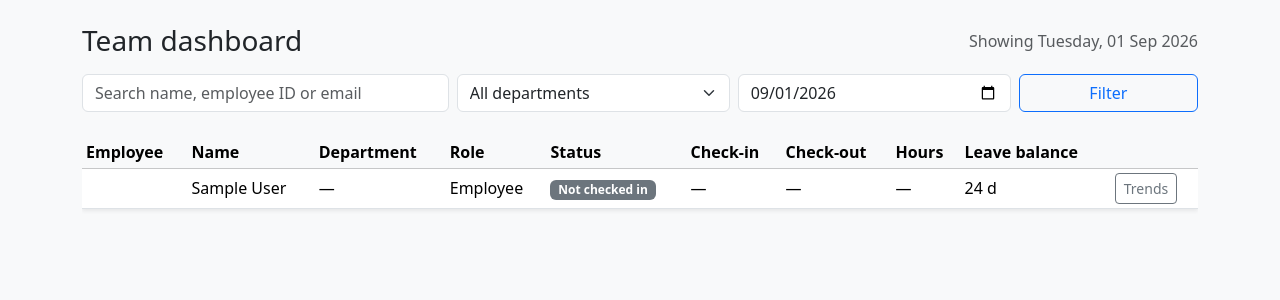
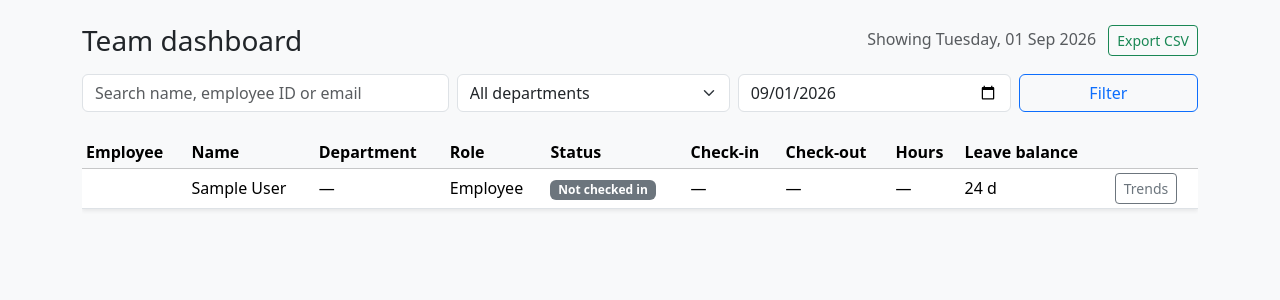
Before and after one commit to dangbros/employee_management_system, a Django app: page /attendance/hr/ in a window 1280 px wide. Shown: the part 56-356 px from the top of the page. Run offline with Django 5.2, Linux system fonts and the light colour scheme; the visitor is signed in with stand-in values (Sample User, id 1); data comes from the database, SQL or seed files in the repository; data that the repository does not hold is empty.

Commit message:
Add monthly attendance CSV export to HR dashboard
New HR-only endpoint streams employee/date/check-in/check-out/hours/
status rows for a given month using the stdlib csv module; Export CSV
button added next to the dashboard date indicator.

```diff
--- a/attendance/urls.py
+++ b/attendance/urls.py
@@ -8,5 +8,6 @@ urlpatterns = [
     path("check-out/", views.check_out_view, name="check_out"),
     path("history/", views.history, name="attendance_history"),
     path("hr/", views.hr_dashboard, name="hr_dashboard"),
+    path("hr/export/", views.hr_export_csv, name="hr_export_csv"),
     path("hr/employee/<int:user_id>/", views.hr_employee_detail, name="hr_employee_detail"),
 ]
--- a/attendance/views.py
+++ b/attendance/views.py
@@ -1,3 +1,4 @@
+import csv
 import datetime as dt
 
 from django.conf import settings
@@ -5,6 +6,7 @@ from django.contrib import messages
 from django.contrib.auth import get_user_model
 from django.contrib.auth.decorators import login_required
 from django.db.models import Q
+from django.http import HttpResponse
 from django.shortcuts import get_object_or_404, redirect, render
 from django.utils import timezone
 from django.views.decorators.http import require_POST
@@ -205,3 +207,50 @@ def hr_employee_detail(request, user_id):
             "recent_leaves": employee.leave_requests.select_related("reviewed_by")[:10],
         },
     )
+
+
+@hr_required
+def hr_export_csv(request):
+    """Download one month of attendance for all active employees as CSV.
+
+    Uses the same status-computation service as the dashboards, so the
+    export can never disagree with what HR sees on screen.
+    """
+    User = get_user_model()
+    today = services.local_date()
+    ref = today
+    month_str = request.GET.get("month", "").strip()
+    if month_str:
+        try:
+            ref = dt.date.fromisoformat(month_str + "-01")
+        except ValueError:
+            ref = today
+    start, end = services.month_bounds(ref)
+
+    response = HttpResponse(content_type="text/csv")
+    response["Content-Disposition"] = (
+        f'attachment; filename="attendance-{start:%Y-%m}.csv"'
+    )
+    writer = csv.writer(response)
+    writer.writerow(
+        ["Employee ID", "Name", "Date", "Check-in", "Check-out", "Hours", "Status"]
+    )
+    for emp in User.objects.filter(is_active=True).order_by("employee_id"):
+        for day in services.status_history(emp, start, end):
+            record = day["record"]
+            writer.writerow(
+                [
+                    emp.employee_id,
+                    emp.get_full_name(),
+                    day["date"].isoformat(),
+                    timezone.localtime(record.check_in).strftime("%H:%M")
+                    if record and record.check_in
+                    else "",
+                    timezone.localtime(record.check_out).strftime("%H:%M")
+                    if record and record.check_out
+                    else "",
+                    day["hours"] if day["hours"] is not None else "",
+                    day["status"],
+                ]
+            )
+    return response
--- a/templates/attendance/hr_dashboard.html
+++ b/templates/attendance/hr_dashboard.html
@@ -4,7 +4,10 @@
 {% block content %}
 <div class="d-flex justify-content-between align-items-center mb-3">
   <h1 class="h3 mb-0">Team dashboard</h1>
-  <span class="text-muted">Showing {{ day|date:"l, d M Y" }}</span>
+  <div>
+    <span class="text-muted me-2">Showing {{ day|date:"l, d M Y" }}</span>
+    <a class="btn btn-sm btn-outline-success" href="{% url 'hr_export_csv' %}?month={{ day|date:'Y-m' }}">Export CSV</a>
+  </div>
 </div>
 
 {% if pending_count %}
```
